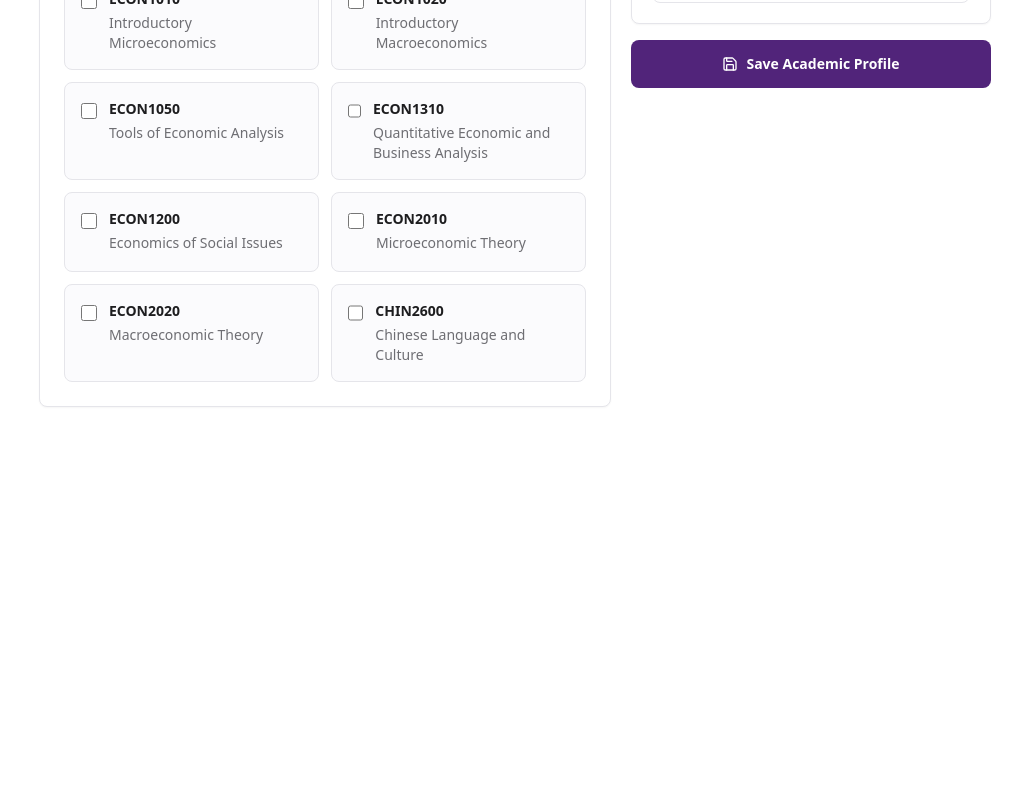
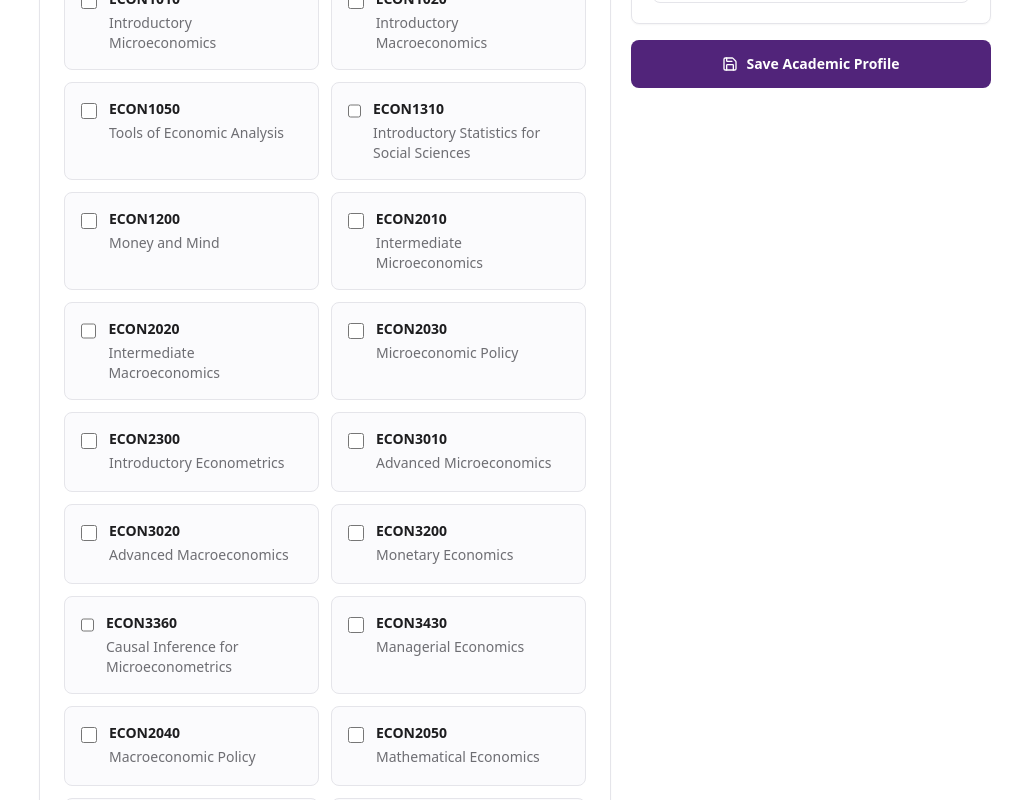
Before and after one commit to ChgAI13/11GHC, a Next.js app: page /profile in a window 1280 px wide. Shown: the part 860-1660 px from the top of the page, without its empty margins (265-1280 px from the left). Before the commit the page ends 1299 px from the top, so only its background shows below. Built offline with nearby package versions, Linux system fonts and the light colour scheme.

Commit message:
Connect planner to economics course database

```diff
--- a/data/courses.ts
+++ b/data/courses.ts
@@ -1,3 +1,6 @@
+import { uqEconomicsCourses } from "./economicsCourses.ts";
+import { uqBachelorOfEconomics2026ProgramRule } from "./programs/economics-2026.ts";
+
 export type CourseLevel = 1 | 2 | 3;
 
 export type CourseCategory =
@@ -26,133 +29,107 @@ export interface Course {
   description: string;
 }
 
-export const uqBachelorOfEconomicsCourses: Course[] = [
-  {
-    code: "ECON1010",
-    name: "Introductory Microeconomics",
-    units: 2,
-    level: 1,
-    category: "Economics Core",
-    difficulty: 2,
-    mathIntensity: 2,
-    examWeight: 60,
-    assignmentWeight: 40,
-    groupWork: false,
-    prerequisites: [],
-    semester: "Both",
-    description:
-      "Mock first-year economics course introducing supply, demand, markets, incentives, and basic consumer and firm decision-making."
-  },
-  {
-    code: "ECON1020",
-    name: "Introductory Macroeconomics",
-    units: 2,
-    level: 1,
-    category: "Economics Core",
-    difficulty: 2,
-    mathIntensity: 2,
-    examWeight: 60,
-    assignmentWeight: 40,
-    groupWork: false,
-    prerequisites: [],
-    semester: "Both",
-    description:
-      "Mock first-year macroeconomics course covering GDP, inflation, unemployment, monetary policy, fiscal policy, and open-economy basics."
-  },
-  {
-    code: "ECON1050",
-    name: "Tools of Economic Analysis",
-    units: 2,
-    level: 1,
-    category: "Quantitative Core",
-    difficulty: 3,
-    mathIntensity: 4,
-    examWeight: 55,
-    assignmentWeight: 45,
-    groupWork: false,
-    prerequisites: [],
-    semester: 1,
-    description:
-      "Mock quantitative economics course focused on mathematical tools used in economic modelling, optimisation, and applied analysis."
-  },
-  {
-    code: "ECON1310",
-    name: "Quantitative Economic and Business Analysis",
-    units: 2,
-    level: 1,
-    category: "Quantitative Core",
-    difficulty: 3,
-    mathIntensity: 4,
-    examWeight: 50,
-    assignmentWeight: 50,
-    groupWork: true,
-    prerequisites: [],
-    semester: 2,
-    description:
-      "Mock statistics and data analysis course introducing probability, descriptive statistics, inference, and spreadsheet-based analysis."
-  },
-  {
-    code: "ECON1200",
-    name: "Economics of Social Issues",
-    units: 2,
-    level: 1,
-    category: "Economics Elective",
-    difficulty: 2,
-    mathIntensity: 1,
-    examWeight: 40,
-    assignmentWeight: 60,
-    groupWork: true,
-    prerequisites: [],
-    semester: "Both",
-    description:
-      "Mock applied economics course using economic concepts to discuss inequality, education, health, environment, and public policy issues."
-  },
-  {
-    code: "ECON2010",
-    name: "Microeconomic Theory",
-    units: 2,
-    level: 2,
-    category: "Economics Core",
-    difficulty: 4,
-    mathIntensity: 4,
-    examWeight: 65,
-    assignmentWeight: 35,
-    groupWork: false,
-    prerequisites: ["ECON1010", "ECON1050"],
-    semester: 1,
-    description:
-      "Mock intermediate microeconomics course covering consumer theory, producer theory, market structure, welfare, and strategic behaviour."
-  },
-  {
-    code: "ECON2020",
-    name: "Macroeconomic Theory",
-    units: 2,
-    level: 2,
-    category: "Economics Core",
-    difficulty: 4,
-    mathIntensity: 3,
-    examWeight: 65,
-    assignmentWeight: 35,
-    groupWork: false,
-    prerequisites: ["ECON1020"],
-    semester: 2,
-    description:
-      "Mock intermediate macroeconomics course covering growth, business cycles, inflation, unemployment, expectations, and policy analysis."
-  },
-  {
-    code: "CHIN2600",
-    name: "Chinese Language and Culture",
-    units: 2,
-    level: 2,
-    category: "General Elective",
-    difficulty: 3,
-    mathIntensity: 1,
-    examWeight: 30,
-    assignmentWeight: 70,
-    groupWork: true,
-    prerequisites: [],
-    semester: "Both",
-    description:
-      "Mock general elective focused on Chinese language development, cultural context, written communication, and applied class participation."
+const courseCodes = new Set(uqEconomicsCourses.map((course) => course.courseCode));
+const programCategoryByCourseCode = new Map(
+  [
+    ...uqBachelorOfEconomics2026ProgramRule.coreRequirements,
+    ...uqBachelorOfEconomics2026ProgramRule.flexibleCoreRequirements
+  ].flatMap((requirement) =>
+    (requirement.courses ?? []).map((course) => [course.courseCode, course.category] as const)
+  )
+);
+
+function toCourseLevel(level: CourseLevel | "unknown"): CourseLevel {
+  return level === 1 || level === 2 || level === 3 ? level : 1;
+}
+
+function toRating(value: number | null): Rating {
+  return value === 1 || value === 2 || value === 3 || value === 4 || value === 5 ? value : 3;
+}
+
+function toSemesterAvailability(semester: string[] | "unknown"): SemesterAvailability {
+  if (!Array.isArray(semester)) {
+    return "Both";
   }
-];
+
+  const hasSemester1 = semester.some((value) => value.includes("Semester 1"));
+  const hasSemester2 = semester.some((value) => value.includes("Semester 2"));
+
+  if (hasSemester1 && hasSemester2) {
+    return "Both";
+  }
+
+  if (hasSemester1) {
+    return 1;
+  }
+
+  if (hasSemester2) {
+    return 2;
+  }
+
+  return "Both";
+}
+
+function toCourseCategory(courseCode: string, sourceCategory: string): CourseCategory {
+  const programCategory = programCategoryByCourseCode.get(courseCode);
+
+  if (programCategory) {
+    return programCategory;
+  }
+
+  if (sourceCategory === "Language") {
+    return "General Elective";
+  }
+
+  return "Economics Elective";
+}
+
+function extractCourseCodesFromPrerequisiteText(text: string): string[] {
+  const relevantText = text.split(/\.\s*For\s+/i)[0];
+  const requirementParts = relevantText.split(/\s*\+\s*|\s*;\s*|\s+and\s+/i);
+
+  return [
+    ...new Set(
+      requirementParts
+        .map((part) => {
+          const fullCodes = Array.from(part.matchAll(/[A-Z]{4}\d{4}/g), (match) => match[0]);
+          const textWithoutFullCodes = part.replace(/[A-Z]{4}\d{4}/g, " ");
+          const shortEconomicsCodes = Array.from(
+            textWithoutFullCodes.matchAll(/(?<![A-Z])\b\d{4}\b/g),
+            (match) => `ECON${match[0]}`
+          );
+
+          return [...fullCodes, ...shortEconomicsCodes].find((code) => courseCodes.has(code));
+        })
+        .filter((code): code is string => Boolean(code))
+    )
+  ];
+}
+
+function toPrerequisites(prerequisites: string[] | "unknown"): string[] {
+  if (!Array.isArray(prerequisites)) {
+    return [];
+  }
+
+  return [
+    ...new Set(
+      prerequisites.flatMap((prerequisite) => extractCourseCodesFromPrerequisiteText(prerequisite))
+    )
+  ];
+}
+
+export const uqBachelorOfEconomicsCourses: Course[] = uqEconomicsCourses.map((course) => ({
+  code: course.courseCode,
+  name: course.courseName,
+  units: course.units ?? 2,
+  level: toCourseLevel(course.level),
+  category: toCourseCategory(course.courseCode, course.category),
+  difficulty: toRating(course.difficultyScore),
+  mathIntensity: toRating(course.mathIntensity),
+  examWeight: course.examWeight ?? 0,
+  assignmentWeight: course.assignmentWeight ?? 0,
+  groupWork: course.groupWork ?? false,
+  prerequisites: toPrerequisites(course.prerequisites),
+  semester: toSemesterAvailability(course.semester),
+  description: course.description
+}));
```
